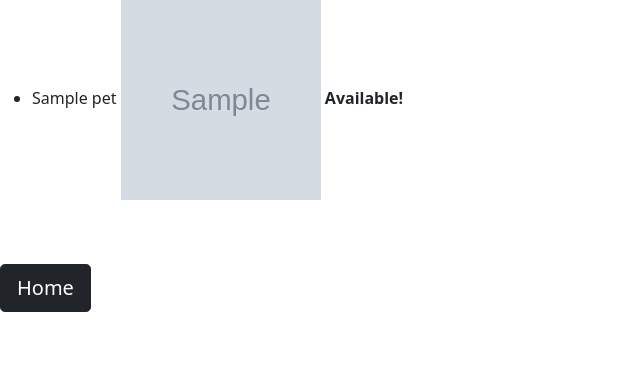
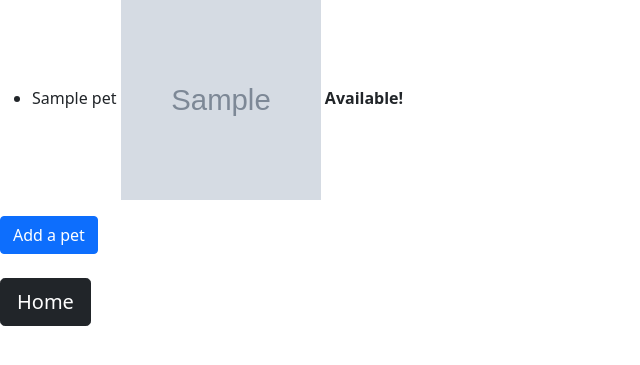
Before and after one commit to chasewestover/flask-adopt, a Flask app: template templates/homepage.html in a window 1280 px wide. Shown: the top 365 px of the page, without its empty margins (0-640 px from the left). Run offline with Flask 2, Linux system fonts and the light colour scheme; the template is opened without the code that fills it: values that come from a table or form of the project are taken from there, others are empty; tables that the repository leaves empty hold one stand-in row (values such as "Sample post"); grey boxes marked "Sample" are stand-in pictures.

Commit message:
added pet form

```diff
--- a/app.py
+++ b/app.py
@@ -6,6 +6,8 @@ from models import Pet
 from flask_debugtoolbar import DebugToolbarExtension
 
 from models import db, connect_db
+
+from forms import AddPetForm
 
 app = Flask(__name__)
 
@@ -37,3 +39,21 @@ def show_homepage():
 
     pets = Pet.query.all()
     return render_template("homepage.html", pets=pets)
+
+
+@app.route("/add")
+def show_pet_form():
+    """ render the add pet form """
+    form = AddPetForm()
+
+    # if form.validate_on_submit():
+    #     user.name = form.name.data
+    #     user.email = form.email.data
+    #     db.session.commit()
+    #     flash(f"User {uid} updated!")
+    #     return redirect(f"/users/{uid}/edit")
+
+    # else:
+    #     return render_template("user_form.html", form=form)
+
+    return render_template("add_pet_form.html", form = form)
--- a/templates/base.html
+++ b/templates/base.html
@@ -13,6 +13,6 @@
 
   <br>
   <br>
-  <a href="/users" class="btn btn-dark btn-lg" tabindex="-1" role="button" aria-disabled="true">Home</a>
+  <a href="/" class="btn btn-dark btn-lg" tabindex="-1" role="button" aria-disabled="true">Home</a>
 </body>
 </html>
--- a/templates/homepage.html
+++ b/templates/homepage.html
@@ -14,4 +14,6 @@
 
 {%endfor%}
 </ul>
+
+<a href="/add" class="btn btn-primary">Add a pet</a>
   {% endblock %}
```
Also changed, not shown: forms.py (+14 -0 lines), templates/add_pet_form.html (added, +28 -0 lines).
